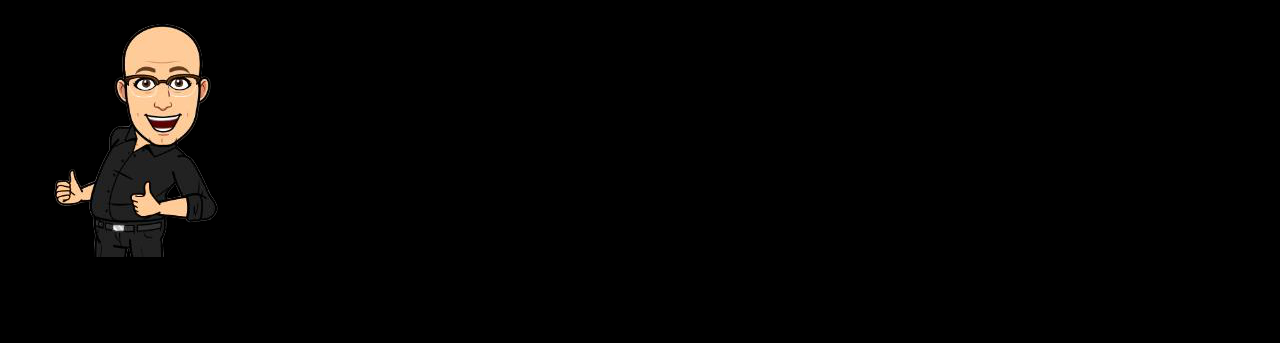
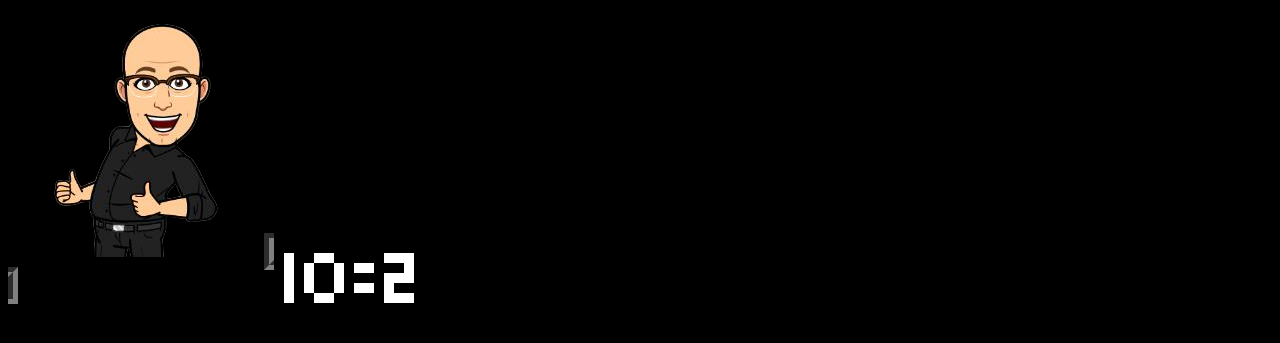
Before and after one commit to JaviEstebanT/pruebaWEB001, a plain HTML site: page index.html in a window 1280 px wide. Shown: the part 79-422 px from the top of the page. Drawn offline with nearby package versions, Linux system fonts and the light colour scheme.

Commit message:
AdicionDiexIgualADos

```diff
--- /dev/null
+++ b/css/estiloAnimacionDiexIgualADos.css
@@ -0,0 +1,378 @@
+#caja {
+    border-style: groove;
+    border-color: grey;
+    border-width: 10px;
+    width: 150px;
+    height: 70px;
+    position: relative;
+}
+
+#punto {
+    margin: 0px;
+    border: 0px;
+    padding: 0px;
+    width: 10px;
+    height: 10px;
+    background: white;
+    position: absolute;
+}
+
+#parteNumero1 {
+    margin: 0px;
+    border: 0px;
+    padding: 0px;
+    width: 10px;
+    height: 10px;
+    background: white;
+    position: absolute;
+    top: 10px;
+    left: 10px;
+}
+
+#parteNumero2 {
+    margin: 0px;
+    border: 0px;
+    padding: 0px;
+    width: 10px;
+    height: 10px;
+    background: white;
+    position: absolute;
+    top: 10px;
+    left: 40px;
+}
+
+#parteNumero3 {
+    margin: 0px;
+    border: 0px;
+    padding: 0px;
+    width: 10px;
+    height: 10px;
+    background: white;
+    position: absolute;
+    top: 10px;
+    left: 50px;
+}
+
+#parteNumero4 {
+    margin: 0px;
+    border: 0px;
+    padding: 0px;
+    width: 10px;
+    height: 10px;
+    background: white;
+    position: absolute;
+    top: 10px;
+    left: 110px;
+}
+
+#parteNumero5 {
+    margin: 0px;
+    border: 0px;
+    padding: 0px;
+    width: 10px;
+    height: 10px;
+    background: white;
+    position: absolute;
+    top: 10px;
+    left: 120px;
+}
+
+#parteNumero6 {
+    margin: 0px;
+    border: 0px;
+    padding: 0px;
+    width: 10px;
+    height: 10px;
+    background: white;
+    position: absolute;
+    top: 10px;
+    left: 130px;
+}
+
+#parteNumero7 {
+    margin: 0px;
+    border: 0px;
+    padding: 0px;
+    width: 10px;
+    height: 10px;
+    background: white;
+    position: absolute;
+    top: 20px;
+    left: 10px;
+}
+
+#parteNumero8 {
+    margin: 0px;
+    border: 0px;
+    padding: 0px;
+    width: 10px;
+    height: 10px;
+    background: white;
+    position: absolute;
+    top: 20px;
+    left: 30px;
+}
+
+#parteNumero9 {
+    margin: 0px;
+    border: 0px;
+    padding: 0px;
+    width: 10px;
+    height: 10px;
+    background: white;
+    position: absolute;
+    top: 20px;
+    left: 60px;
+}
+
+#parteNumero10 {
+    margin: 0px;
+    border: 0px;
+    padding: 0px;
+    width: 10px;
+    height: 10px;
+    background: white;
+    position: absolute;
+    top: 20px;
+    left: 80px;
+}
+
+#parteNumero11 {
+    margin: 0px;
+    border: 0px;
+    padding: 0px;
+    width: 10px;
+    height: 10px;
+    background: white;
+    position: absolute;
+    top: 20px;
+    left: 90px;
+}
+
+#parteNumero12 {
+    margin: 0px;
+    border: 0px;
+    padding: 0px;
+    width: 10px;
+    height: 10px;
+    background: white;
+    position: absolute;
+    top: 20px;
+    left: 130px;
+}
+
+#parteNumero13 {
+    margin: 0px;
+    border: 0px;
+    padding: 0px;
+    width: 10px;
+    height: 10px;
+    background: white;
+    position: absolute;
+    top: 30px;
+    left: 10px;
+}
+
+#parteNumero14 {
+    margin: 0px;
+    border: 0px;
+    padding: 0px;
+    width: 10px;
+    height: 10px;
+    background: white;
+    position: absolute;
+    top: 30px;
+    left: 30px;
+}
+
+#parteNumero15 {
+    margin: 0px;
+    border: 0px;
+    padding: 0px;
+    width: 10px;
+    height: 10px;
+    background: white;
+    position: absolute;
+    top: 30px;
+    left: 60px;
+}
+
+#parteNumero16 {
+    margin: 0px;
+    border: 0px;
+    padding: 0px;
+    width: 10px;
+    height: 10px;
+    background: white;
+    position: absolute;
+    top: 30px;
+    left: 110px;
+}
+
+#parteNumero17 {
+    margin: 0px;
+    border: 0px;
+    padding: 0px;
+    width: 10px;
+    height: 10px;
+    background: white;
+    position: absolute;
+    top: 30px;
+    left: 120px;
+}
+
+#parteNumero18 {
+    margin: 0px;
+    border: 0px;
+    padding: 0px;
+    width: 10px;
+    height: 10px;
+    background: white;
+    position: absolute;
+    top: 30px;
+    left: 130px;
+}
+
+#parteNumero19 {
+    margin: 0px;
+    border: 0px;
+    padding: 0px;
+    width: 10px;
+    height: 10px;
+    background: white;
+    position: absolute;
+    top: 40px;
+    left: 10px;
+}
+
+#parteNumero20 {
+    margin: 0px;
+    border: 0px;
+    padding: 0px;
+    width: 10px;
+    height: 10px;
+    background: white;
+    position: absolute;
+    top: 40px;
+    left: 30px;
+}
+
+#parteNumero21 {
+    margin: 0px;
+    border: 0px;
+    padding: 0px;
+    width: 10px;
+    height: 10px;
+    background: white;
+    position: absolute;
+    top: 40px;
+    left: 60px;
+}
+
+#parteNumero22 {
+    margin: 0px;
+    border: 0px;
+    padding: 0px;
+    width: 10px;
+    height: 10px;
+    background: white;
+    position: absolute;
+    top: 40px;
+    left: 80px;
+}
+
+#parteNumero23 {
+    margin: 0px;
+    border: 0px;
+    padding: 0px;
+    width: 10px;
+    height: 10px;
+    background: white;
+    position: absolute;
+    top: 40px;
+    left: 90px;
+}
+
+#parteNumero24 {
+    margin: 0px;
+    border: 0px;
+    padding: 0px;
+    width: 10px;
+    height: 10px;
+    background: white;
+    position: absolute;
+    top: 40px;
+    left: 110px;
+}
+
+#parteNumero25 {
+    margin: 0px;
+    border: 0px;
+    padding: 0px;
+    width: 10px;
+    height: 10px;
+    background: white;
+    position: absolute;
+    top: 50px;
+    left: 10px;
+}
+
+#parteNumero26 {
+    margin: 0px;
+    border: 0px;
+    padding: 0px;
+    width: 10px;
+    height: 10px;
+    background: white;
+    position: absolute;
+    top: 50px;
+    left: 40px;
+}
+
+#parteNumero27 {
+    margin: 0px;
+    border: 0px;
+    padding: 0px;
+    width: 10px;
+    height: 10px;
+    background: white;
+    position: absolute;
+    top: 50px;
+    left: 50px;
+}
+
+#parteNumero28 {
+    margin: 0px;
+    border: 0px;
+    padding: 0px;
+    width: 10px;
+    height: 10px;
+    background: white;
+    position: absolute;
+    top: 50px;
+    left: 110px;
+}
+
+#parteNumero29 {
+    margin: 0px;
+    border: 0px;
+    padding: 0px;
+    width: 10px;
+    height: 10px;
+    background: white;
+    position: absolute;
+    top: 50px;
+    left: 120px;
+}
+
+#parteNumero30 {
+    margin: 0px;
+    border: 0px;
+    padding: 0px;
+    width: 10px;
+    height: 10px;
+    background: white;
+    position: absolute;
+    top: 50px;
+    left: 130px;
+}
--- a/index.html
+++ b/index.html
@@ -4,12 +4,17 @@
 <head>
     <title>Prueba001</title>
     <LINK href="./css/estilosBasicos.css" rel="stylesheet" type="text/css">
+    <LINK href="./css/estiloAnimacionDiexIgualADos.css" rel="stylesheet" type="text/css">
     <script src="https://ajax.googleapis.com/ajax/libs/jquery/3.5.1/jquery.min.js"></script>
     <script src="./javaScript/Script1.js"></script>
+    <script src="./javaScript/diezIgualADos.js"></script>
 
 </head>
 <body>
     <h1>Esto es una prueba muy chula</h1>
     <img id="Script1" src="./imagenes/javiBitMoji.jpg" alt="Avatar de Javi Esteban">
+    <a id="caja">
+        <script src="./java/diezIgualADos.js"></script>
+    </a>
 </body>
 </html>
--- /dev/null
+++ b/javaScript/diezIgualADos.js
@@ -0,0 +1,40 @@
+// JavaScript source code
+window.onload = function() {
+    var coordPunto = {top:0,left:0};
+    var caja = document.getElementById("caja");
+    caja.insertAdjacentHTML("beforeend", "<p id=punto></p>");
+    var punto = document.getElementById('punto');
+    punto.style.top = coordPunto.top+'px';
+    punto.style.left = coordPunto.left+'px';
+    var t = setInterval(move, 1);
+    var pn = 1;
+    function move() {
+        if(coordPunto.left >= 140) {
+            if(coordPunto.top >= 60) {
+                clearInterval;
+                punto.style.display = 'none';
+            }
+            else {
+                coordPunto.top += 10;
+                coordPunto.left = 0;
+                punto.style.top = coordPunto.top+'px';
+            }
+        }
+        else {
+            if(coordPunto.left >= 10) {
+                if(coordPunto.top >= 10) {
+                    caja.insertAdjacentHTML("beforeend", "<p id=parteNumero"+pn+"></p>");
+                    pn = pn+1;
+                }
+                else {
+                coordPunto.left += 1;
+                punto.style.left = coordPunto.left+'px';
+                }
+            }
+            else {
+                coordPunto.left += 1;
+                punto.style.left = coordPunto.left+'px';
+            }
+        }
+    }
+};
```
